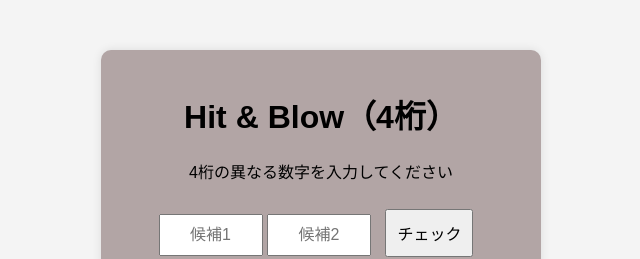
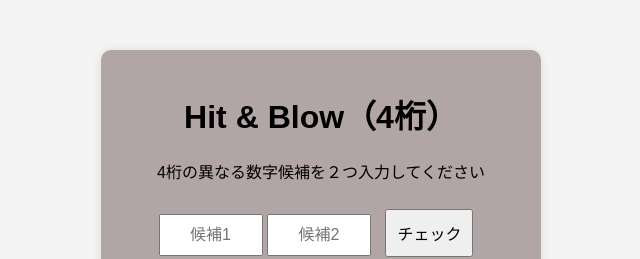
Before and after one commit to tako-chan0511/hit-and-blow-game, a plain HTML site: page index.html in a window 1280 px wide. Shown: the top 259 px of the page, without its empty margins (319-959 px from the left). Drawn offline with Linux system fonts and the light colour scheme.

Commit message:
改良５

```diff
--- a/index.html
+++ b/index.html
@@ -9,7 +9,7 @@
 <body>
     <div class="container">
         <h1>Hit & Blow（4桁）</h1>
-        <p id="instruction">4桁の異なる数字を入力してください</p>
+        <p id="instruction">4桁の異なる数字候補を２つ入力してください</p>
 
         <!-- 最初の選択（2つの候補を入力） -->
         <div id="firstAttemptInputs">
```
